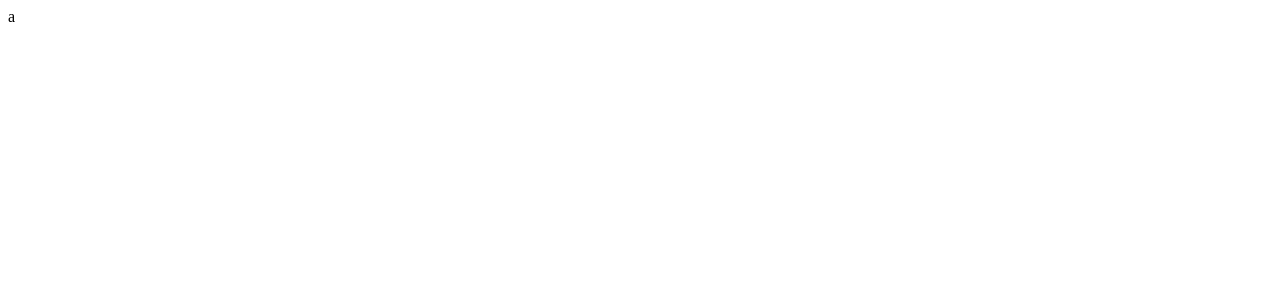
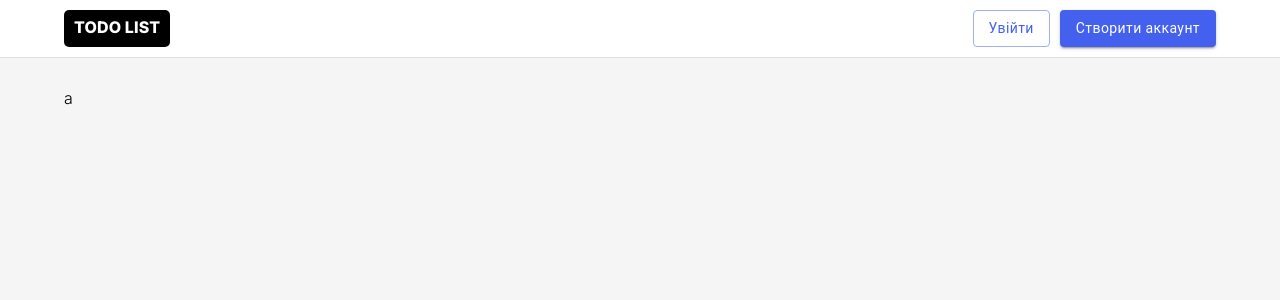
Before and after one commit to Kaktuzo4ek/todo-list, a React (Create React App) app: page / in a window 1280 px wide. Shown: the top 300 px of the page. Built offline with nearby package versions, Linux system fonts and the light colour scheme.

Commit message:
add header

```diff
--- a/public/index.html
+++ b/public/index.html
@@ -24,6 +24,10 @@
       work correctly both with client-side routing and a non-root public URL.
       Learn how to configure a non-root public URL by running `npm run build`.
     -->
+    <link
+      href="https://fonts.googleapis.com/css2?family=Inter:wght@100;200;300;800;900&display=swap"
+      rel="stylesheet"
+    />
     <title>React App</title>
   </head>
   <body>
--- a/src/App.tsx
+++ b/src/App.tsx
@@ -1,6 +1,19 @@
-/* eslint-disable react/function-component-definition */
 import React from 'react';
+import { Routes, Route } from 'react-router-dom';
+import Container from '@mui/material/Container';
 
-const App: React.FC = () => <div className='App'>a</div>;
+import Header from './components/header';
+import Home from './pages/home';
+
+const App: React.FC = () => (
+  <div className='App'>
+    <Header />
+    <Container maxWidth='lg'>
+      <Routes>
+        <Route path='/' element={<Home />} />
+      </Routes>
+    </Container>
+  </div>
+);
 
 export default App;
--- /dev/null
+++ b/src/components/header/header.module.scss
@@ -0,0 +1,37 @@
+.root {
+  background-color: #fff;
+  padding: 10px 0;
+  border-bottom: 1px solid #e0e0e0;
+  margin-bottom: 30px;
+}
+
+.inner {
+  display: flex;
+  justify-content: space-between;
+}
+
+.logo {
+  background-color: black;
+  color: #fff;
+  font-weight: 700;
+  line-height: 35px;
+  text-transform: uppercase;
+  letter-spacing: 0.15px;
+  border-radius: 5px;
+  padding: 0 10px;
+  text-decoration: none;
+
+  &:hover {
+    background-color: #4361ee;
+  }
+}
+
+.buttons {
+  button {
+    margin-left: 10px;
+  }
+
+  a {
+    text-decoration: none;
+  }
+}
--- /dev/null
+++ b/src/components/header/index.tsx
@@ -0,0 +1,28 @@
+import React from 'react';
+import { Link } from 'react-router-dom';
+import Button from '@mui/material/Button';
+import Container from '@mui/material/Container';
+
+import styles from './header.module.scss';
+
+export const Header: React.FC = () => (
+  <header className={styles.root}>
+    <Container maxWidth='lg'>
+      <div className={styles.inner}>
+        <Link className={styles.logo} to='/'>
+          <div>TODO LIST</div>
+        </Link>
+        <div className={styles.buttons}>
+          <Link to='/login'>
+            <Button variant='outlined'>Увійти</Button>
+          </Link>
+          <Link to='/register'>
+            <Button variant='contained'>Створити аккаунт</Button>
+          </Link>
+        </div>
+      </div>
+    </Container>
+  </header>
+);
+
+export default Header;
--- /dev/null
+++ b/src/index.scss
@@ -0,0 +1,7 @@
+body {
+  margin: 0;
+  font-family: 'Inter', system-ui;
+  -webkit-font-smoothing: antialiased;
+  -moz-osx-font-smoothing: grayscale;
+  background-color: #f5f5f5 !important;
+}
--- a/src/index.tsx
+++ b/src/index.tsx
@@ -1,8 +1,19 @@
 import React from 'react';
 import ReactDOM from 'react-dom/client';
+import { BrowserRouter } from 'react-router-dom';
+import { ThemeProvider } from '@mui/material';
+
+import { theme } from './theme';
+import './index.scss';
 import App from './App';
 
 const root = ReactDOM.createRoot(
   document.getElementById('root') as HTMLElement,
 );
-root.render(<App />);
+root.render(
+  <BrowserRouter>
+    <ThemeProvider theme={theme}>
+      <App />
+    </ThemeProvider>
+  </BrowserRouter>,
+);
--- /dev/null
+++ b/src/pages/home/index.tsx
@@ -0,0 +1,5 @@
+import React from 'react';
+
+const Home: React.FC = () => <div>a</div>;
+
+export default Home;
--- /dev/null
+++ b/src/theme.ts
@@ -0,0 +1,15 @@
+import { createTheme } from '@mui/material/styles';
+
+export const theme = createTheme({
+  palette: {
+    primary: {
+      main: '#4361ee',
+    },
+  },
+  typography: {
+    button: {
+      textTransform: 'none',
+      fontWeight: 400,
+    },
+  },
+});
```
Also changed, not shown: package.json (+8 -0 lines), .eslintrc.json, src/pages/home/home.module.scss (added), 1 other file (tests, documents, lock files or other folders).
